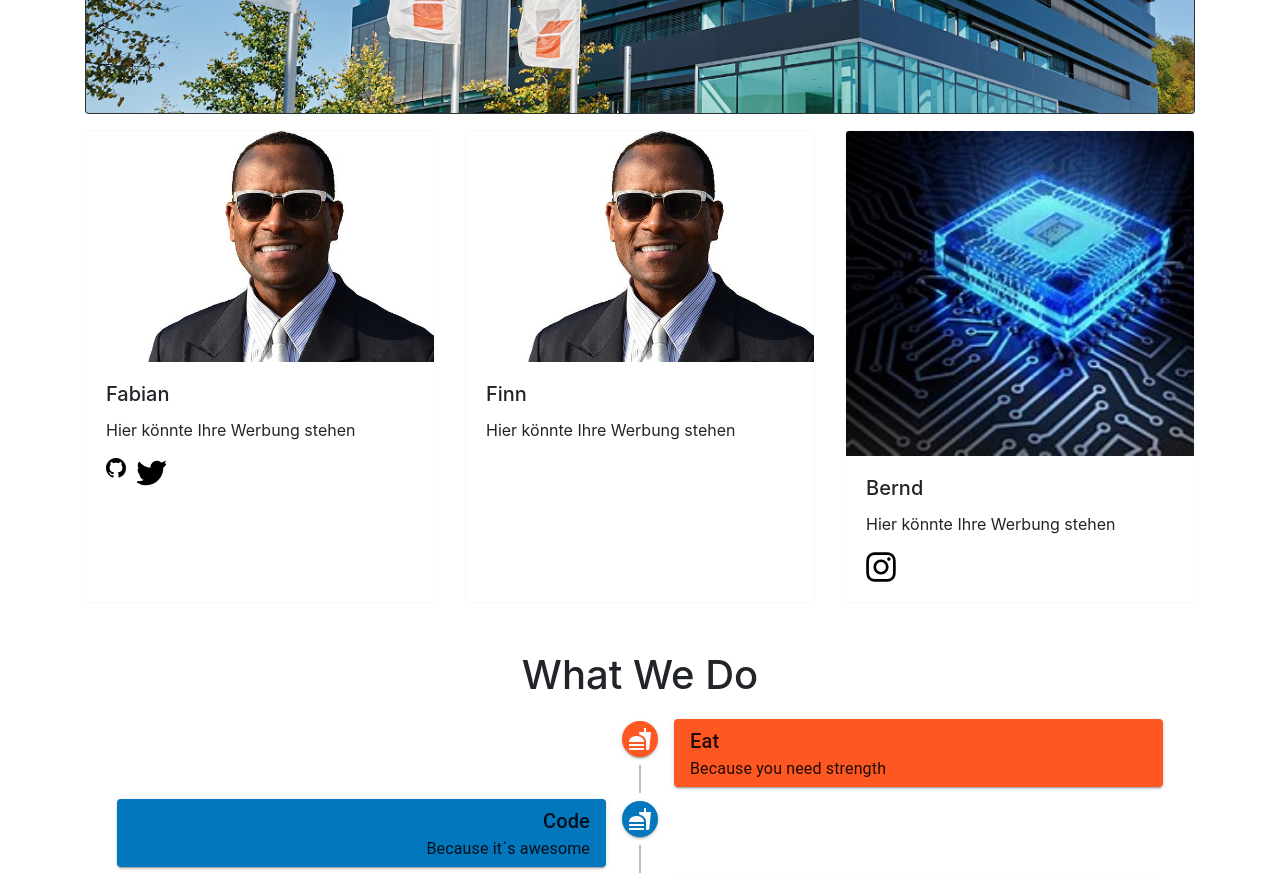
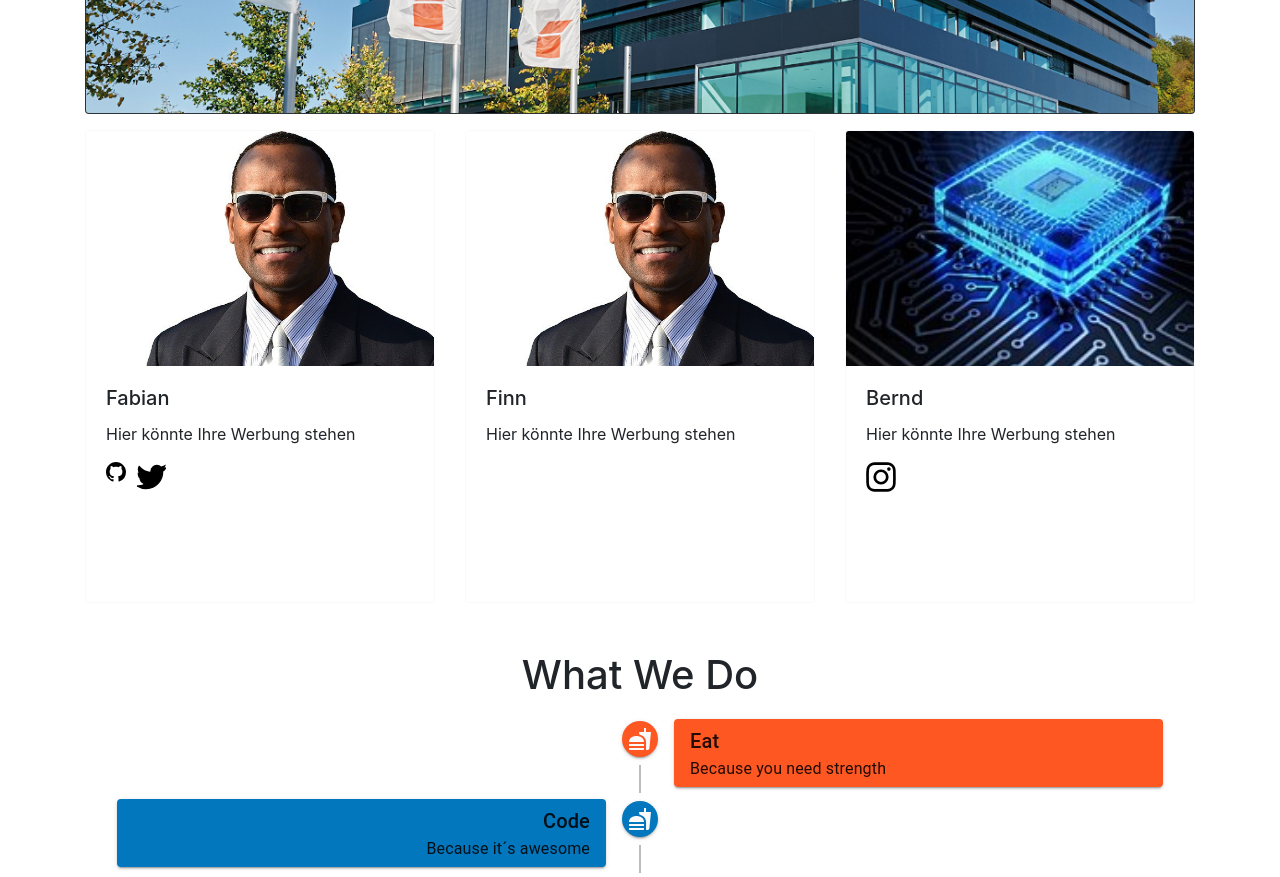
Before and after one commit to F1nnM/ActionPaint, a React (Create React App) app: page / in a window 1280 px wide. Shown: the part 2620-3497 px from the top of the page. Built offline with nearby package versions, Linux system fonts and the light colour scheme.

Commit message:
adjusted image height in AboutUs

```diff
--- a/src/components/AboutUs.js
+++ b/src/components/AboutUs.js
@@ -1,6 +1,6 @@
 import SectionFrame from "./SectionFrame";
 import team from "../data/team";
-// import styles from "./AboutUs.module.css";
+import styles from "./AboutUs.module.css";
 import Card from "react-bootstrap/Card";
 import CardDeck from "react-bootstrap/CardDeck";
 import { useState } from "react";
@@ -32,6 +32,7 @@ function Playground({ name, children }) {
                 setSpotlight("light");
               }}
               variant="top"
+              className={styles.imageFit}
               src={
                 process.env.PUBLIC_URL +
                 "team_images/" +
--- a/src/components/AboutUs.module.css
+++ b/src/components/AboutUs.module.css
@@ -0,0 +1,4 @@
+.imageFit{
+    height: 50%;
+    object-fit: cover;
+}
```
